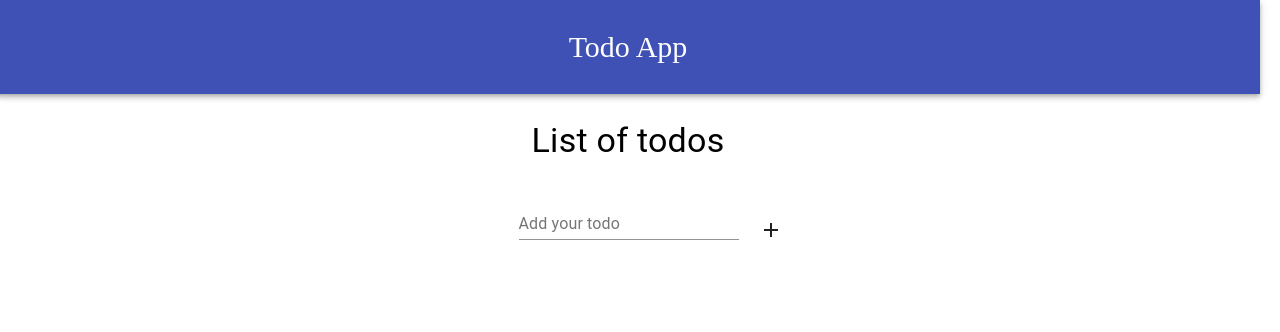
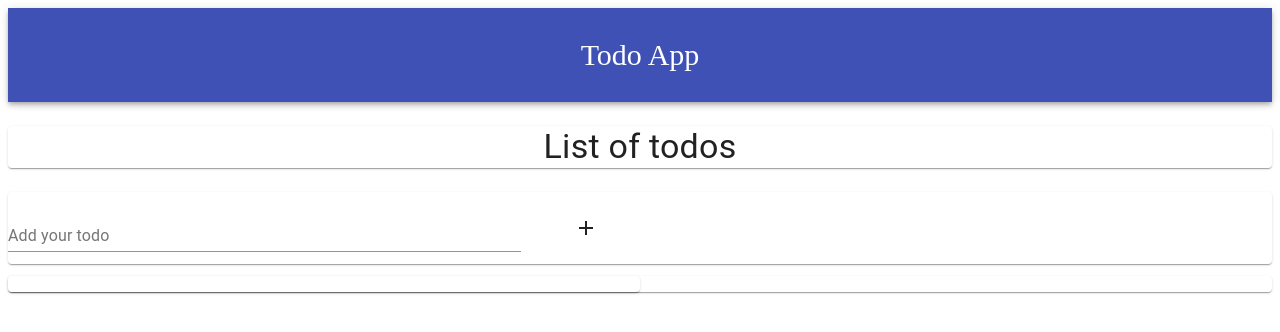
Before and after one commit to alka-1602/todo-app, a React (Create React App) app: page / in a window 1280 px wide. Shown: the top 332 px of the page. Built offline with nearby package versions, Linux system fonts and the light colour scheme.

Commit message:
<used material ui grid and styles>

```diff
--- a/package.json
+++ b/package.json
@@ -10,6 +10,7 @@
   "dependencies": {
     "@material-ui/core": "^4.11.4",
     "@material-ui/icons": "^4.11.2",
+    "clsx": "^1.1.1",
     "react": "17.0.2",
     "react-dom": "17.0.2",
     "react-scripts": "4.0.0"
--- a/src/AddTodoForm.js
+++ b/src/AddTodoForm.js
@@ -2,6 +2,8 @@ import React from "react";
 import TextField from "@material-ui/core/TextField";
 import Button from "@material-ui/core/Button";
 import AddIcon from "@material-ui/icons/Add";
+import Grid from "@material-ui/core/Grid";
+
 
 const TodoForm = ({ addTodos, setAddTodos }) => {
   const [userInput, setUserInput] = React.useState("");
@@ -20,16 +22,22 @@ const TodoForm = ({ addTodos, setAddTodos }) => {
   };
   return (
     <form onSubmit={submitHandler}>
+      <Grid container spacing={3} style={{ alignItems: "center" }}>
+        <Grid item xs={12} sm={5}>
           <TextField
             label="Add your todo"
             value={userInput}
             onChange={handleChange}
-        style={{marginLeft:70}}
+            fullWidth
+            // style={{ marginLeft:20 }}
           />
-
-      <Button type="submit" style={{marginTop:20, marginRight:5}}>
+        </Grid>
+        <Grid item xs={12} sm={1}>
+          <Button type="submit">
             <AddIcon />
           </Button>
+        </Grid>
+      </Grid>
     </form>
   );
 };
--- a/src/App.js
+++ b/src/App.js
@@ -4,13 +4,40 @@ import TodoList from "./TodoList";
 import AppBar from "@material-ui/core/AppBar";
 import Typography from "@material-ui/core/Typography";
 import Grid from "@material-ui/core/Grid";
-
+import Paper from "@material-ui/core/Paper";
+import { makeStyles } from "@material-ui/core/styles";
 import "./styles.css";
+import clsx from "clsx";
 
 // Component Boundaries & responsibilities
 // Colocating state (to avoid unnecessary re-renders)
 // naming of props as per outputs and inputs
 // avoid unnecessary DOM
+
+const useAppStyles = makeStyles(
+  () => ({
+    appBar: {
+      padding: 30,
+      textAlign: "center",
+      fontSize: 30,
+      position: "sticky",
+    },
+    item: {
+      textAlign: "center",
+      marginTop: "10",
+      marginBotton: "8",
+
+      justify: "center",
+      alignItems: "center",
+    },
+    itemLargeSize: {
+      fontSize: "4rem",
+    },
+  }),
+  {
+    name: "App",
+  }
+);
 
 const App = () => {
   const [todos, setTodos] = useState([]);
@@ -44,45 +71,37 @@ const App = () => {
     localStorage.setItem("todos", JSON.stringify(todos));
   }, [todos]);
 
+  const classes = useAppStyles();
+
   return (
     <>
-      <Grid
-        item
-        xs={12}
-        container
-        spacing={3}
-        direction="column"
-        justify="center"
-        alignItems="center"
-      >
-        <AppBar
-          position="sticky"
-          style={{ padding: 30, textAlign: "center", fontSize: 30 }}
-        >
-          {" "}
-          Todo App{" "}
-        </AppBar>
-        {/* <div className="main-div"> */}
-        {/* <div className="child-div"> */}
+      <Grid container spacing={3}>
+        <Grid item xs={12}>
+          <AppBar className={classes.appBar}> Todo App </AppBar>
+        </Grid>
 
-        <Typography
-          variant="h4"
-          gutterBottom
-          style={{ marginTop: 30, marginBottom: 30 }}
-        >
+        <Grid item xs={12}>
+          <Paper className={clsx(classes.itemLargeSize, classes.item)}>
+            <Typography variant="h4" gutterBottom>
               List of todos
             </Typography>
-
+          </Paper>
+        </Grid>
+        <Grid item xs={12}>
+          <Paper className={classes.item}>
             <TodoForm addTodos={todos} setAddTodos={setTodos} />
-
+          </Paper>
+        </Grid>
+        <Grid item xs={12}>
+          <Paper className={classes.item}>
             <TodoList
               addTodos={todos}
               deleteTodo={deleteItem}
               todoComplete={todoComplete}
             />
+          </Paper>
         </Grid>
-      {/* </div> */}
-      {/* </div> */}
+      </Grid>
     </>
   );
 };
--- a/src/TodoItem.js
+++ b/src/TodoItem.js
@@ -4,6 +4,19 @@ import DeleteOutlineIcon from "@material-ui/icons/DeleteOutline";
 import ListItem from "@material-ui/core/ListItem";
 import Checkbox from "@material-ui/core/Checkbox";
 import ListItemText from "@material-ui/core/ListItemText";
+import { makeStyles } from "@material-ui/core/styles";
+
+const useItemStyles = makeStyles(
+  () => ({
+    item: {
+      backgroundColor: "lightGreen",
+      padding: "20",
+    },
+  }),
+  {
+    name: "List",
+  }
+);
 
 const TodoItem = ({ text, deleteTodo, todo, todoComplete }) => {
   console.log("TodoItem rendered");
@@ -17,9 +30,10 @@ const TodoItem = ({ text, deleteTodo, todo, todoComplete }) => {
     todoComplete(todo.id);
   }
 
+  const classes = useItemStyles();
+
   return (
-    <form>
-      <ListItem style={{backgroundColor:"lightcyan", borderRadius:30, marginBottom:15, marginTop:15}}>
+    <ListItem className={classes.item}>
       <Checkbox
         size="small"
         onClick={handleCheckbox}
@@ -36,7 +50,6 @@ const TodoItem = ({ text, deleteTodo, todo, todoComplete }) => {
         <DeleteOutlineIcon />
       </Button>
     </ListItem>
-    </form>
   );
 };
 export default TodoItem;
--- a/src/TodoList.js
+++ b/src/TodoList.js
@@ -1,11 +1,18 @@
 import React from "react";
 import TodoItem from "./TodoItem";
 import List from "@material-ui/core/List";
+import Grid from "@material-ui/core/Grid";
+import Paper from "@material-ui/core/Paper";
+
+
+
 const TodoList = ({ addTodos, deleteTodo, todoComplete }) => {
   console.log("TodoList rendered");
 
   return (
-    <List style={{marginLeft:500, marginRight:500}}>
+    <Grid item xs={12} sm={6}>
+      <Paper>
+        <List>
           {addTodos.map((todo) => {
             return (
               <TodoItem
@@ -18,6 +25,8 @@ const TodoList = ({ addTodos, deleteTodo, todoComplete }) => {
             );
           })}
         </List>
+      </Paper>
+    </Grid>
   );
 };
 export default TodoList;
--- a/src/styles.css
+++ b/src/styles.css
@@ -7,9 +7,16 @@
   background-color: #fcf6f6;
 
   /* display: flex; */
-  /* justify-content: center;
+/* justify-content: center;
   text-align: center;
 } */
+
+.custom-appbar {
+  padding: 30px;
+  text-align: center;
+  font-size: 30px;
+  position: sticky;
+}
 
 /* .child-div {
   background-color: white;
@@ -51,3 +58,11 @@ button {
   background-color: rgb(227, 218, 201);
   border-width: 50%;
 } */
+
+/* .custom-appbar {
+  color: red;
+  background-color: lightcyan;
+  border-radius: 30px;
+  margin-bottom: 15px;
+  margin-top: 15px;
+} */
```
Lines whose indentation alone changed are shown as unchanged.
